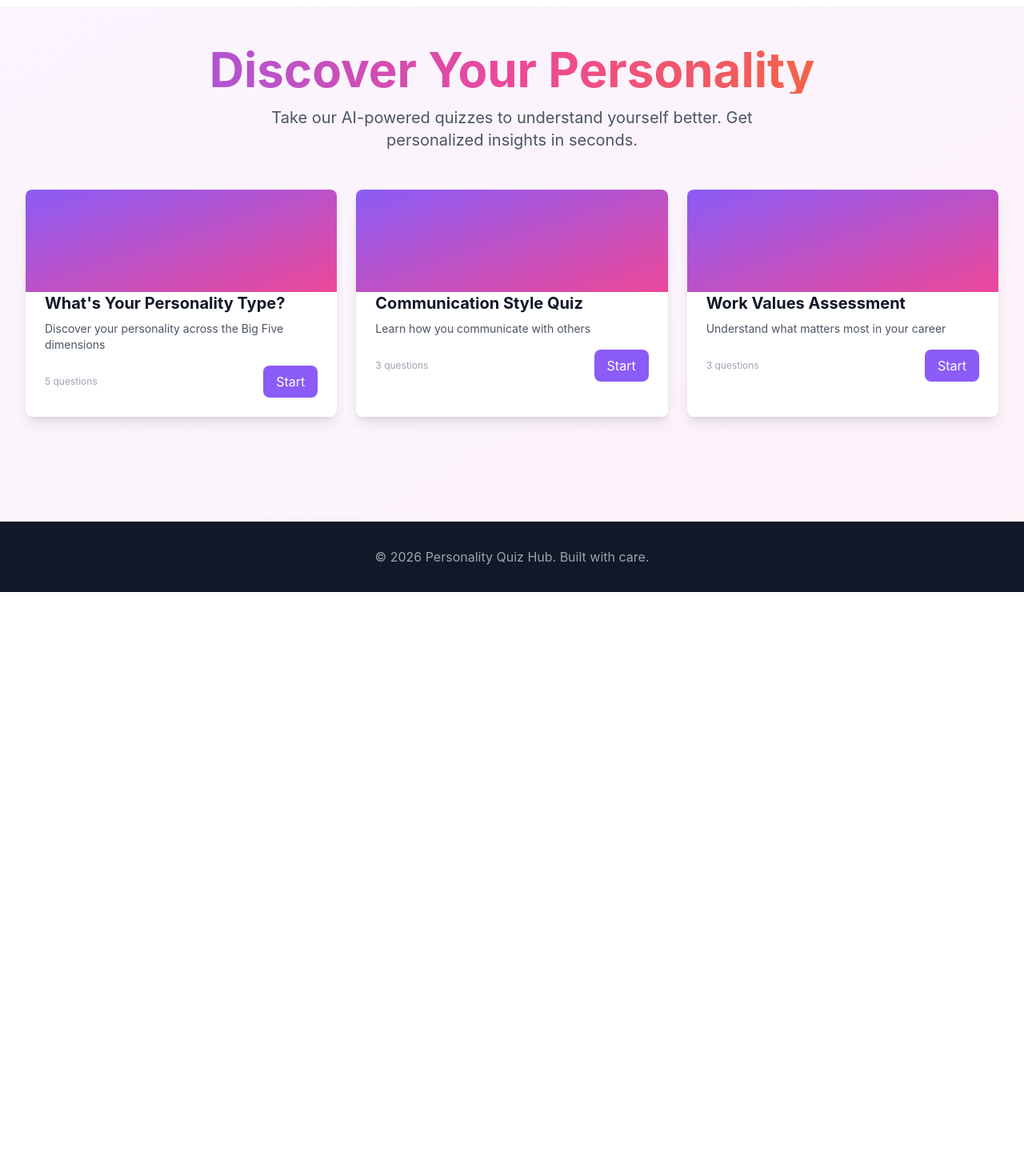
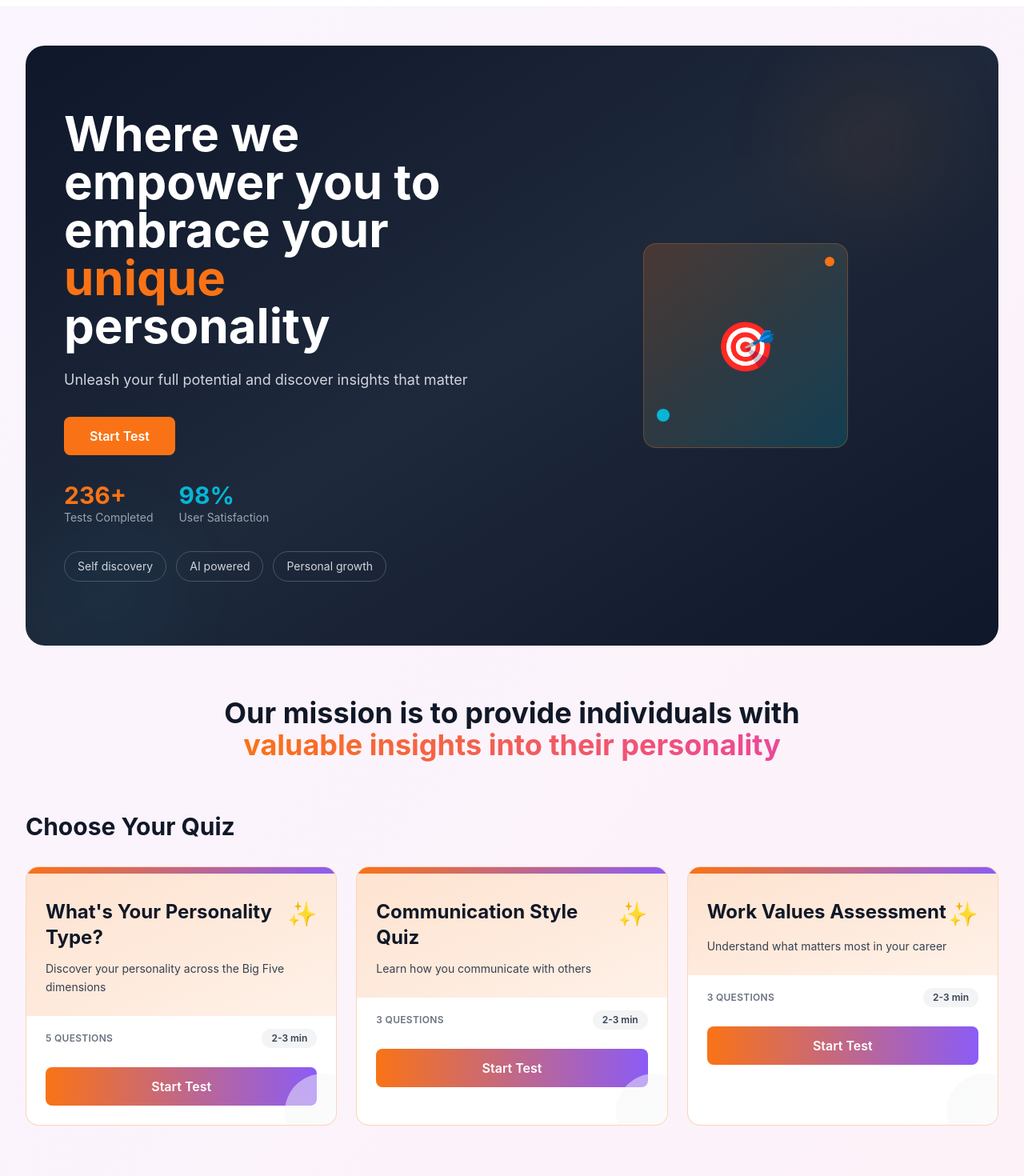
Before and after one commit to ss889/personality, a React (Vite) app: page / in a window 1280 px wide. Shown: the part 60-1530 px from the top of the page at 80% size. Before the commit the page ends 800 px from the top, so only its background shows below. Built offline with nearby package versions, Linux system fonts and the light colour scheme; no server answers.

Commit message:
design: redesign homepage with bold hero section and enhance quiz cards

```diff
--- a/src/components/pages/HomePage.tsx
+++ b/src/components/pages/HomePage.tsx
@@ -52,28 +52,125 @@ export const HomePage: FC<HomePageProps> = ({ onQuizSelect }) => {
   }
 
   return (
-    <div className="space-y-12">
+    <div className="space-y-16">
       {/* Hero Section */}
       <motion.div
-        initial={{ opacity: 0, y: -20 }}
+        initial={{ opacity: 0, y: 20 }}
         animate={{ opacity: 1, y: 0 }}
+        transition={{ duration: 0.6 }}
+        className="relative overflow-hidden rounded-3xl bg-gradient-to-br from-slate-900 via-slate-800 to-slate-900 px-8 py-16 md:px-12 md:py-20"
+      >
+        {/* Decorative elements */}
+        <div className="absolute top-10 right-20 w-40 h-40 bg-vibrant-orange rounded-full opacity-10 blur-3xl" />
+        <div className="absolute bottom-0 left-10 w-32 h-32 bg-vibrant-cyan rounded-full opacity-10 blur-3xl" />
+
+        {/* Content */}
+        <div className="relative z-10 grid md:grid-cols-2 gap-12 items-center">
+          {/* Left Content */}
+          <motion.div
+            initial={{ opacity: 0, x: -20 }}
+            animate={{ opacity: 1, x: 0 }}
+            transition={{ delay: 0.2, duration: 0.6 }}
+          >
+            <h1 className="text-5xl md:text-6xl font-bold text-white mb-6 leading-tight">
+              Where we empower you to embrace your <span className="text-vibrant-orange">unique</span> personality
+            </h1>
+
+            <p className="text-lg text-gray-300 mb-8">
+              Unleash your full potential and discover insights that matter
+            </p>
+
+            <motion.button
+              whileHover={{ scale: 1.05 }}
+              whileTap={{ scale: 0.95 }}
+              onClick={() => {
+                if (quizzes.length > 0) {
+                  onQuizSelect?.(quizzes[0].id);
+                }
+              }}
+              className="px-8 py-3 bg-vibrant-orange text-white font-semibold rounded-lg mb-8 hover:shadow-[0_0_30px_rgba(249,115,22,0.5)] transition-all duration-300"
+            >
+              Start Test
+            </motion.button>
+
+            {/* Stats */}
+            <div className="flex gap-8">
+              <motion.div
+                initial={{ opacity: 0, y: 10 }}
+                animate={{ opacity: 1, y: 0 }}
+                transition={{ delay: 0.4 }}
+              >
+                <div className="text-3xl font-bold text-vibrant-orange">236+</div>
+                <div className="text-sm text-gray-400">Tests Completed</div>
+              </motion.div>
+              <motion.div
+                initial={{ opacity: 0, y: 10 }}
+                animate={{ opacity: 1, y: 0 }}
+                transition={{ delay: 0.5 }}
+              >
+                <div className="text-3xl font-bold text-vibrant-cyan">98%</div>
+                <div className="text-sm text-gray-400">User Satisfaction</div>
+              </motion.div>
+            </div>
+
+            {/* Tags */}
+            <motion.div
+              initial={{ opacity: 0 }}
+              animate={{ opacity: 1 }}
+              transition={{ delay: 0.6 }}
+              className="mt-8 flex flex-wrap gap-3"
+            >
+              {['Self discovery', 'AI powered', 'Personal growth'].map((tag) => (
+                <span
+                  key={tag}
+                  className="px-4 py-2 border border-gray-600 text-gray-300 text-sm rounded-full hover:border-vibrant-orange hover:text-vibrant-orange transition-colors duration-300"
+                >
+                  {tag}
+                </span>
+              ))}
+            </motion.div>
+          </motion.div>
+
+          {/* Right Content - Placeholder for Illustration */}
+          <motion.div
+            initial={{ opacity: 0, x: 20 }}
+            animate={{ opacity: 1, x: 0 }}
+            transition={{ delay: 0.3, duration: 0.6 }}
+            className="hidden md:flex items-center justify-center"
+          >
+            <div className="relative w-64 h-64 bg-gradient-to-br from-vibrant-orange/20 to-vibrant-cyan/20 rounded-2xl flex items-center justify-center border border-vibrant-orange/30">
+              <span className="text-6xl">🎯</span>
+              {/* Decorative circles */}
+              <div className="absolute top-4 right-4 w-3 h-3 bg-vibrant-orange rounded-full" />
+              <div className="absolute bottom-8 left-4 w-4 h-4 bg-vibrant-cyan rounded-full" />
+            </div>
+          </motion.div>
+        </div>
+      </motion.div>
+
+      {/* Mission Statement */}
+      <motion.div
+        initial={{ opacity: 0, y: 20 }}
+        animate={{ opacity: 1, y: 0 }}
+        transition={{ delay: 0.4, duration: 0.6 }}
         className="text-center"
       >
-        <h1 className="text-6xl font-bold mb-4 bg-gradient-to-r from-vibrant-purple via-vibrant-pink to-vibrant-orange bg-clip-text text-transparent">
-          Discover Your Personality
-        </h1>
-        <p className="text-xl text-gray-600 max-w-2xl mx-auto">
-          Take our AI-powered quizzes to understand yourself better. Get personalized insights in seconds.
-        </p>
+        <h2 className="text-4xl font-bold text-gray-900 mb-6">
+          Our mission is to provide individuals with<br />
+          <span className="bg-gradient-to-r from-vibrant-orange to-vibrant-pink bg-clip-text text-transparent">valuable insights into their personality</span>
+        </h2>
       </motion.div>
 
       {/* Quiz Grid */}
+      <div>
+        <h3 className="text-3xl font-bold text-gray-900 mb-8">Choose Your Quiz</h3>
         {loading ? (
           <SkeletonLoader count={3} />
         ) : (
           <motion.div
             initial={{ opacity: 0 }}
             animate={{ opacity: 1 }}
+            transition={{ delay: 0.5, duration: 0.6 }}
             className="grid grid-cols-1 md:grid-cols-2 lg:grid-cols-3 gap-6"
           >
             <AnimatePresence>
@@ -88,5 +185,6 @@ export const HomePage: FC<HomePageProps> = ({ onQuizSelect }) => {
           </motion.div>
         )}
       </div>
+    </div>
   );
 };
--- a/src/components/quiz/QuizCard.tsx
+++ b/src/components/quiz/QuizCard.tsx
@@ -15,38 +15,70 @@ export const QuizCard: FC<QuizCardProps> = ({ quiz, onClick }) => {
     }
   };
 
+  // Color palette rotation for cards
+  const colorSchemes = [
+    { bg: 'from-vibrant-orange/20 to-vibrant-orange/10', border: 'border-vibrant-orange/30', accent: 'vibrant-orange' },
+    { bg: 'from-vibrant-pink/20 to-vibrant-pink/10', border: 'border-vibrant-pink/30', accent: 'vibrant-pink' },
+    { bg: 'from-vibrant-cyan/20 to-vibrant-cyan/10', border: 'border-vibrant-cyan/30', accent: 'vibrant-cyan' },
+  ];
+
+  const colorScheme = colorSchemes[Math.hash?.(quiz.id) % colorSchemes.length || 0] || colorSchemes[0];
+
   return (
     <motion.div
       initial={{ opacity: 0, y: 20 }}
       animate={{ opacity: 1, y: 0 }}
       exit={{ opacity: 0, y: -20 }}
-      whileHover={{ y: -10, shadow: '0 20px 40px rgba(0,0,0,0.1)' }}
-      className="bg-white rounded-lg shadow-lg overflow-hidden cursor-pointer h-full transition-shadow hover:shadow-xl focus-visible:outline-2 focus-visible:outline-offset-2 focus-visible:outline-vibrant-purple"
+      whileHover={{ y: -12, transition: { duration: 0.3 } }}
+      className={`relative bg-white rounded-2xl overflow-hidden cursor-pointer h-full transition-all duration-300 hover:shadow-2xl focus-visible:outline-2 focus-visible:outline-offset-2 focus-visible:outline-vibrant-purple border ${colorScheme.border}`}
       onClick={onClick}
       onKeyDown={handleKeyDown}
       role="button"
       tabIndex={0}
       aria-label={`Start quiz: ${quiz.title}`}
     >
-      <div className="pt-8 px-6 pb-4 bg-gradient-to-br from-vibrant-purple to-vibrant-pink h-32 relative">
-        <div className="absolute inset-0 opacity-10 blob-shape" />
+      {/* Top gradient bar */}
+      <div className={`h-2 bg-gradient-to-r from-${colorScheme.accent} to-vibrant-purple`} />
+
+      {/* Header with background */}
+      <div className={`px-6 pt-8 pb-6 bg-gradient-to-br ${colorScheme.bg}`}>
+        <div className="flex items-start justify-between mb-3">
+          <div>
+            <h3 className="text-2xl font-bold text-gray-900">{quiz.title}</h3>
+          </div>
+          <span className={`text-3xl`}>✨</span>
+        </div>
+        <p className="text-gray-700 text-sm leading-relaxed">{quiz.description}</p>
       </div>
-      <div className="px-6 pb-6">
-        <h3 className="text-xl font-bold text-gray-900 mb-2">{quiz.title}</h3>
-        <p className="text-gray-600 text-sm mb-4">{quiz.description}</p>
-        <div className="flex items-center justify-between">
-          <span className="text-xs text-gray-400">{quiz.questions?.length || 0} questions</span>
-          <button
-            className="px-4 py-2 bg-vibrant-purple text-white rounded-lg hover:bg-vibrant-pink transition-colors focus-visible:outline-2 focus-visible:outline-offset-1 focus-visible:outline-vibrant-purple"
-            onClick={(e) => {
-              e.stopPropagation();
-              onClick?.();
-            }}
-          >
-            Start
-          </button>
+
+      {/* Content */}
+      <div className="px-6 pb-6 pt-4">
+        <div className="flex items-center justify-between mb-6">
+          <div className="flex items-center gap-2">
+            <span className="text-xs font-semibold uppercase tracking-wide text-gray-500">
+              {quiz.questions?.length || 0} Questions
+            </span>
+          </div>
+          <span className="inline-block px-3 py-1 bg-gray-100 text-gray-700 text-xs font-semibold rounded-full">
+            2-3 min
+          </span>
         </div>
+
+        <motion.button
+          whileHover={{ scale: 1.05 }}
+          whileTap={{ scale: 0.95 }}
+          className={`w-full px-4 py-3 font-semibold rounded-lg transition-all duration-300 text-white bg-gradient-to-r from-${colorScheme.accent} to-vibrant-purple hover:shadow-[0_0_20px_rgba(139,92,246,0.6)] focus-visible:outline-2 focus-visible:outline-offset-1 focus-visible:outline-vibrant-purple`}
+          onClick={(e) => {
+            e.stopPropagation();
+            onClick?.();
+          }}
+        >
+          Start Test
+        </motion.button>
       </div>
+
+      {/* Decorative element */}
+      <div className="absolute -bottom-8 -right-8 w-24 h-24 bg-gradient-to-br from-gray-100 to-gray-50 rounded-full opacity-50" />
     </motion.div>
   );
 };
```
Lines whose indentation alone changed are shown as unchanged.
